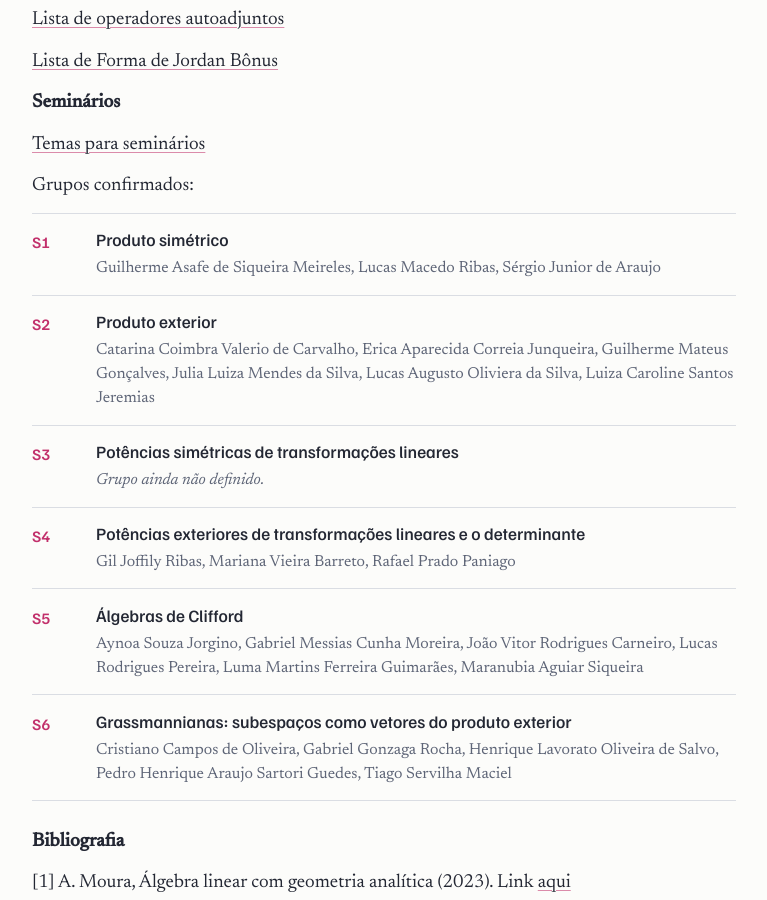
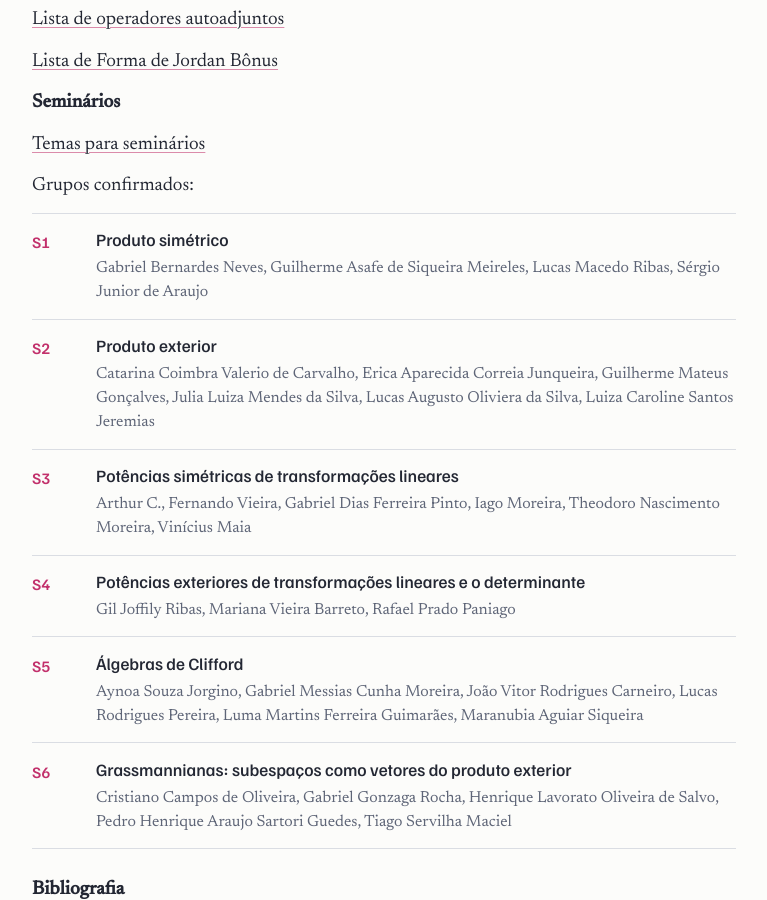
Before and after one commit to charlesalmd/charlesalmd.github.io, a Jekyll site: the page built from pt/ensino/2026-2/mat213/index.md, in a window 1280 px wide and 900 px high, scrolled down 950 px. Shown: the whole window, without its empty margins (48-815 px from the left). Built offline with Jekyll 4.4.1, drawn with Linux system fonts in a browser that asks for light colours.

Commit message:
MAT213: grupo do seminário S3 e novo integrante em S1
Co-Authored-By: Claude Opus 5.5 <noreply@anthropic.com>

```diff
--- a/_data/seminarios/mat213_2026_2.yml
+++ b/_data/seminarios/mat213_2026_2.yml
@@ -1,9 +1,10 @@
 # Grupos de seminário da MAT213, 2026/2, turma TM2.
 # Temas conforme pt/ensino/2026-2/mat213/temas-seminarios.pdf.
-# Grupos confirmados por e-mail em 09/11/2026. Tema sem grupo: integrantes vazio.
+# Grupos confirmados por e-mail em 09/11/2026; S3 e acréscimo em S1 em 16/11/2026. Tema sem grupo: integrantes vazio.
 - codigo: S1
   tema: Produto simétrico
   integrantes:
+    - Gabriel Bernardes Neves
     - Guilherme Asafe de Siqueira Meireles
     - Lucas Macedo Ribas
     - Sérgio Junior de Araujo
@@ -18,7 +19,13 @@
     - Luiza Caroline Santos Jeremias
 - codigo: S3
   tema: Potências simétricas de transformações lineares
-  integrantes: []
+  integrantes:
+    - Arthur C.
+    - Fernando Vieira
+    - Gabriel Dias Ferreira Pinto
+    - Iago Moreira
+    - Theodoro Nascimento Moreira
+    - Vinícius Maia
 - codigo: S4
   tema: Potências exteriores de transformações lineares e o determinante
   integrantes:
```
